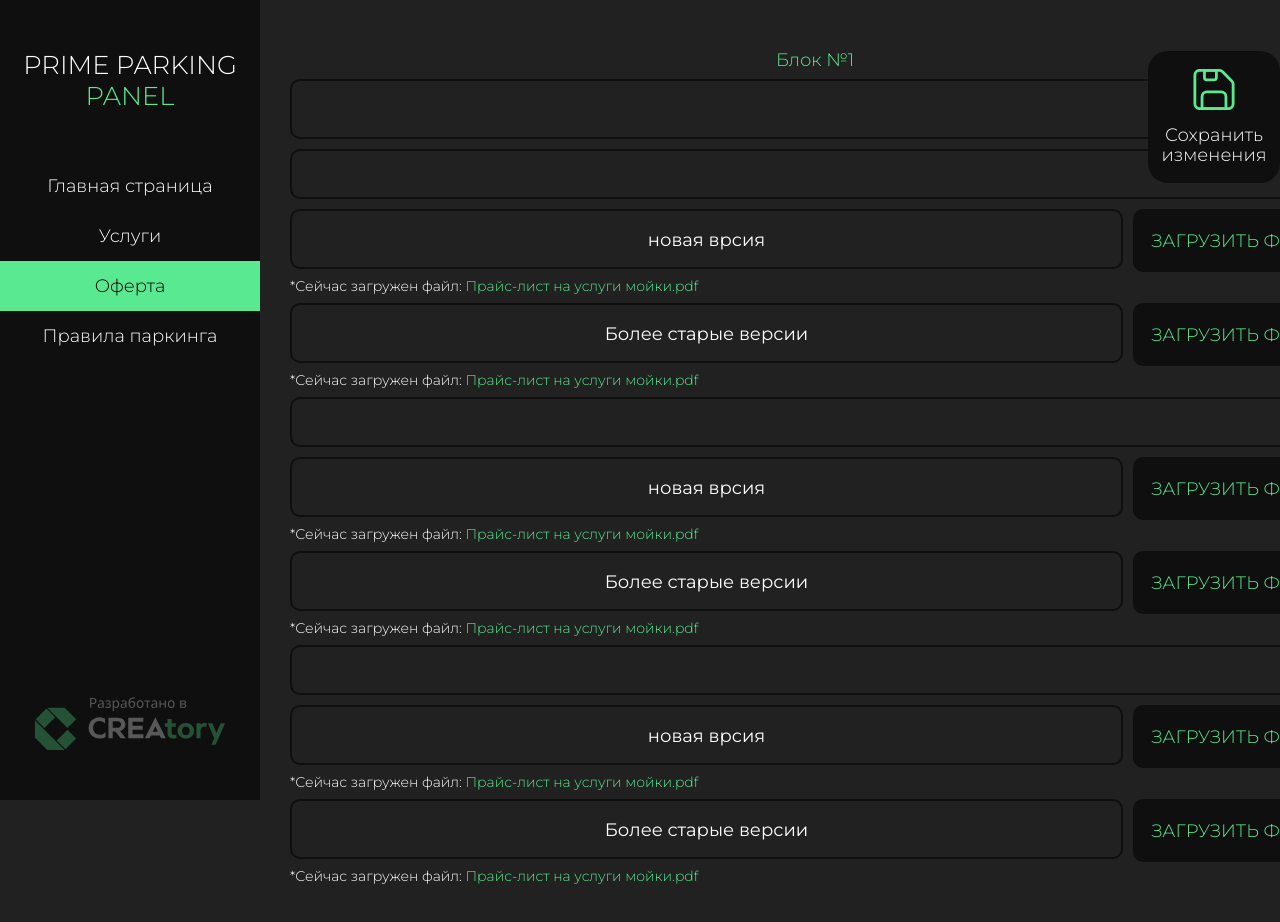
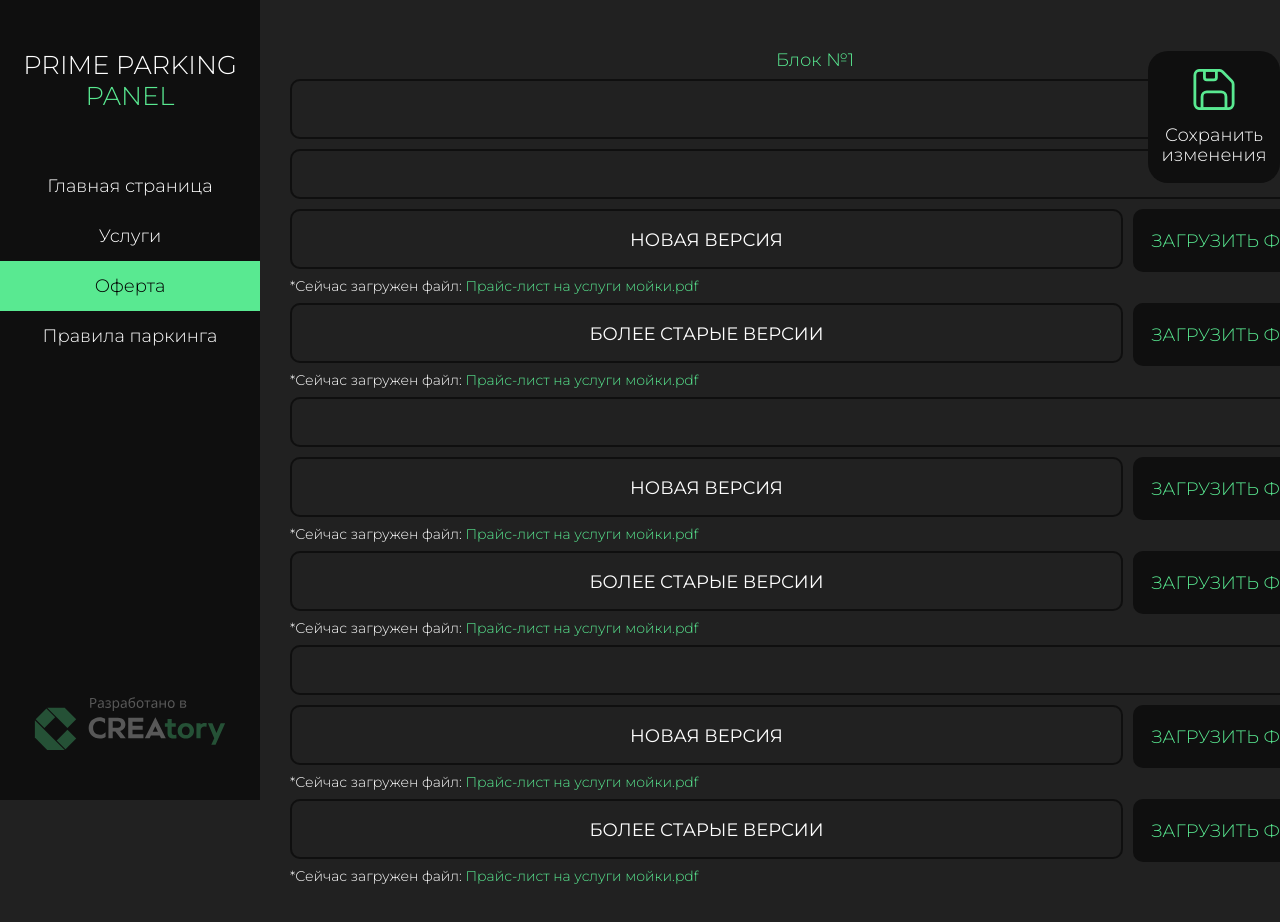
Before and after one commit to Mehrob007/creatory-admin-pp, a Next.js app: page /offer in a window 1280 px wide. Shown: the top 922 px of the page. Built offline with nearby package versions, Linux system fonts and the light colour scheme; no server answers; sample sign-in values are in the browser's storage; a web font is replaced by a local one.

Commit message:
fix: Update text values to uppercase in offer page and add setDataClear method in useFormStore

```diff
--- a/src/app/offer/page.tsx
+++ b/src/app/offer/page.tsx
@@ -98,7 +98,7 @@ export default function Offer() {
           />
           <main style={{ gridTemplateColumns: "1fr 207px" }}>
             <Textarea
-              value={"новая врсия"}
+              value={"НОВАЯ ВЕРСИЯ"}
               edit={false}
               id="offer_file_content_title_1"
               onChange={(e) => setData("offer_file_content_title_1", e)}
@@ -115,7 +115,7 @@ export default function Offer() {
           </main>
           <main style={{ gridTemplateColumns: "1fr 207px" }}>
             <Textarea
-              value={"Более старые версии"}
+              value={"БОЛЕЕ СТАРЫЕ ВЕРСИИ"}
               edit={false}
               id="offer_file_content_title_2"
               onChange={(e) => setData("offer_file_content_title_2", e)}
@@ -139,7 +139,7 @@ export default function Offer() {
           />
           <main style={{ gridTemplateColumns: "1fr 207px" }}>
             <Textarea
-              value={"новая врсия"}
+              value={"НОВАЯ ВЕРСИЯ"}
               edit={false}
               id="offer_file_content_title_3"
               onChange={(e) => setData("offer_file_content_title_3", e)}
@@ -156,7 +156,7 @@ export default function Offer() {
           </main>
           <main style={{ gridTemplateColumns: "1fr 207px" }}>
             <Textarea
-              value={"Более старые версии"}
+              value={"БОЛЕЕ СТАРЫЕ ВЕРСИИ"}
               edit={false}
               id="offer_file_content_title_4"
               onChange={(e) => setData("offer_file_content_title_4", e)}
@@ -180,7 +180,7 @@ export default function Offer() {
           />
           <main style={{ gridTemplateColumns: "1fr 207px" }}>
             <Textarea
-              value={"новая врсия"}
+              value={"НОВАЯ ВЕРСИЯ"}
               edit={false}
               id="offer_file_content_title_5"
               onChange={(e) => setData("offer_file_content_title_5", e)}
@@ -197,7 +197,7 @@ export default function Offer() {
           </main>
           <main style={{ gridTemplateColumns: "1fr 207px" }}>
             <Textarea
-              value={"Более старые версии"}
+              value={"БОЛЕЕ СТАРЫЕ ВЕРСИИ"}
               edit={false}
               id="offer_file_content_title_6"
               onChange={(e) => setData("offer_file_content_title_6", e)}
--- a/src/app/page.tsx
+++ b/src/app/page.tsx
@@ -1042,9 +1042,9 @@ export default function Home() {
               {dataArrBox4_1?.length &&
                 dataArrBox4_1
                   .filter((e) => e.id === selection)
-                  .map((prev) => (
+                  .map((prev, i) => (
                     <>
-                      <div className="content-top-box4_1-1-com-1">
+                      <div className="content-top-box4_1-1-com-1" key={i}>
                         {prev.content.map((e, i) => (
                           <div key={i}>
                             {/* <h1>{e.title}</h1>
--- a/src/components/Component.tsx
+++ b/src/components/Component.tsx
@@ -4,6 +4,7 @@ import { useRouter, usePathname } from "next/navigation";
 import React, { ReactNode, useEffect } from "react";
 import LeftMenu from "./menu/LeftMenu";
 import Image from "next/image";
+import { useFormStore } from "@/hooks/useFormStore";
 
 interface ComponentProps {
   children: ReactNode;
@@ -11,16 +12,21 @@ interface ComponentProps {
 
 export default function Component({ children }: ComponentProps) {
   const pathName = usePathname();
+  const { setDataClear, data, } = useFormStore();
   const router = useRouter();
 
   useEffect(() => {
     const token = localStorage.getItem("token");
     if (token) {
       // router.replace("/");
+      setDataClear();
     } else {
       router.replace("/login");
     }
   }, [pathName, router]);
+
+  console.log("data", data);
+
 
   return (
     <div
--- a/src/hooks/useFormStore.ts
+++ b/src/hooks/useFormStore.ts
@@ -5,6 +5,7 @@ interface FormState {
   errors: { [key: string]: string };
   setData: (field: string, value: string | number) => void;
   validate: (rules: ValidationRules) => boolean;
+  setDataClear: () => void;
   resetErrors: () => void;
   checked: (rules: ValidationRules) => boolean;
 }
@@ -28,6 +29,10 @@ export const useFormStore = create<FormState>((set, get) => ({
   setData: (field, value) =>
     set((state) => ({
       data: { ...state.data, [field]: value },
+    })),
+  setDataClear: () =>
+    set(() => ({
+      data: {},
     })),
 
   resetErrors: () => set({ errors: {} }),
```
